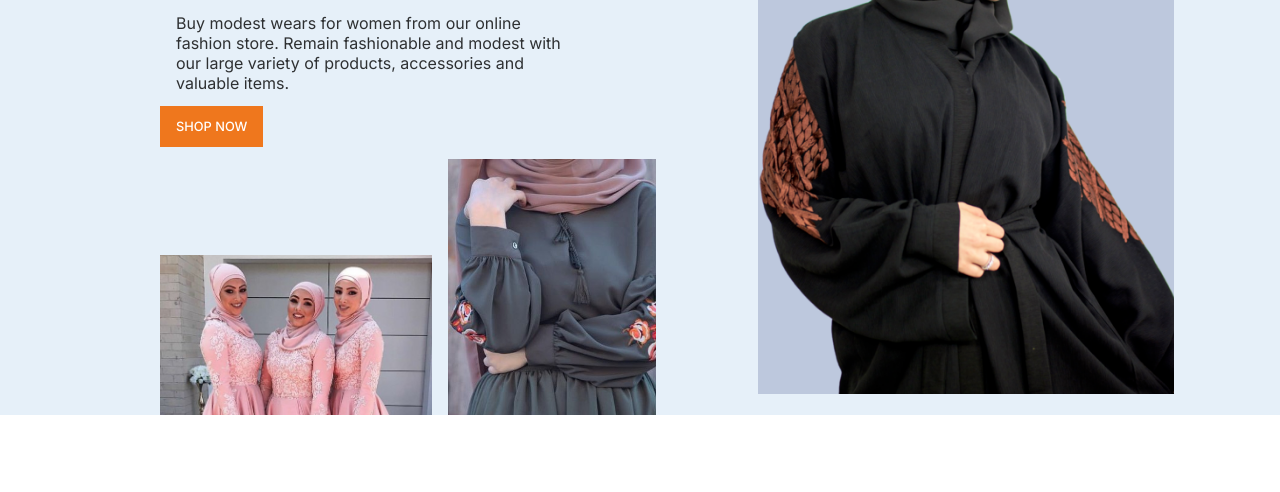
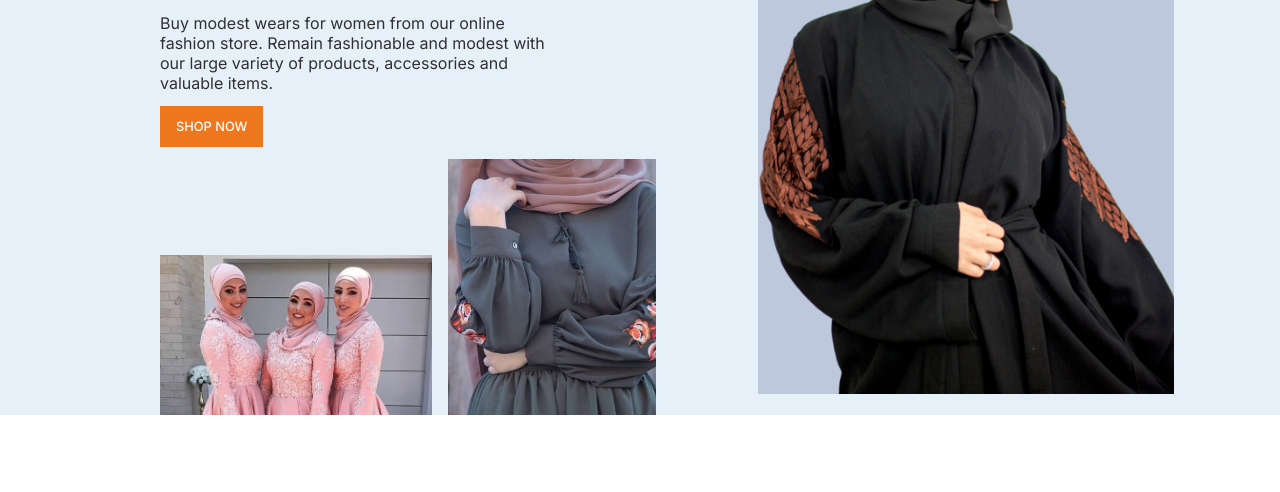
Before and after one commit to jubril-a/BG-CLothing, a plain HTML site: page index.html in a window 1280 px wide. Shown: the part 294-786 px from the top of the page. Drawn offline with nearby package versions, Linux system fonts and the light colour scheme; files that its build step writes are made by us from their sources.

Commit message:
Update _hero.scss

```diff
--- a/assets/scss/_hero.scss
+++ b/assets/scss/_hero.scss
@@ -12,7 +12,7 @@
 }
 
 .hero-paragraph {
-    margin: 1rem;
+    margin-block: 1rem;
 }
 
 .header-1 {
```
